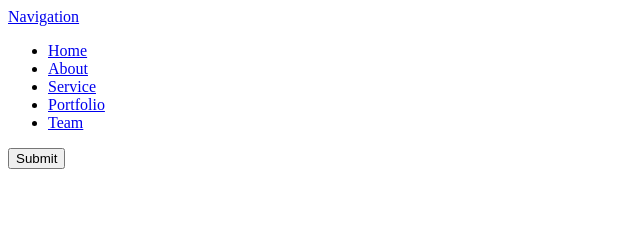
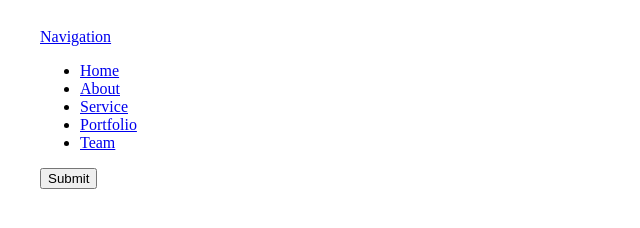
Before and after one commit to almuheetu/Responsive-Navigation-Menu, a plain HTML site: page index.html in a window 1280 px wide. Shown: the whole page, without its empty margins (0-640 px from the left). Drawn offline with nearby package versions, Linux system fonts and the light colour scheme.

Commit message:
menu fixed

```diff
--- a/index.html
+++ b/index.html
@@ -15,7 +15,7 @@
 
     <div class="container">
         <div class="nav-menu">
-            <nav>
+            <nav class="mobile-menu">
                 <div class="logo">
                     <a href="#">Navigation</a>
                 </div>
--- a/style.css
+++ b/style.css
@@ -0,0 +1,6 @@
+.container {
+    width: 100%;
+    max-width: 1200px;
+    margin: 0 auto;
+    padding: 20px;
+  }
```
